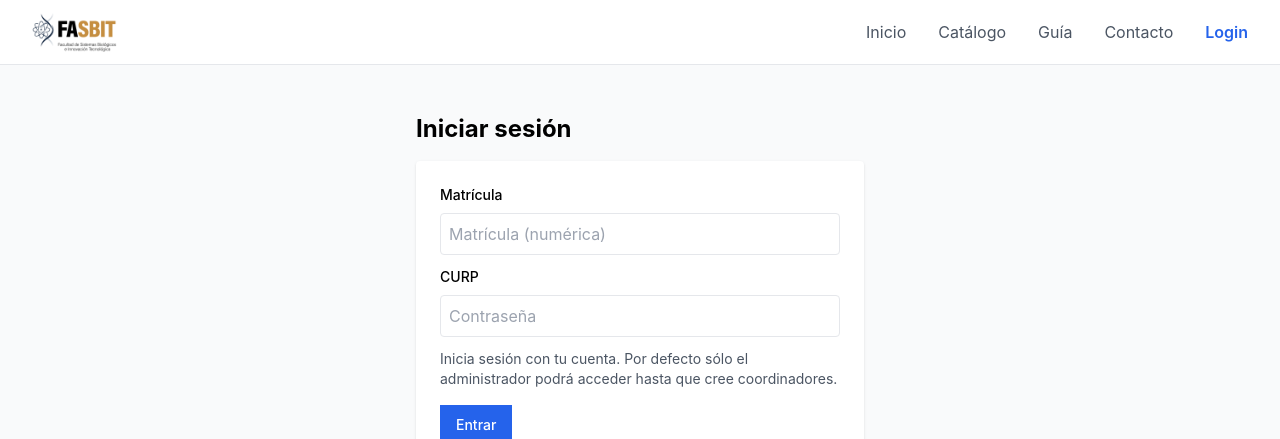
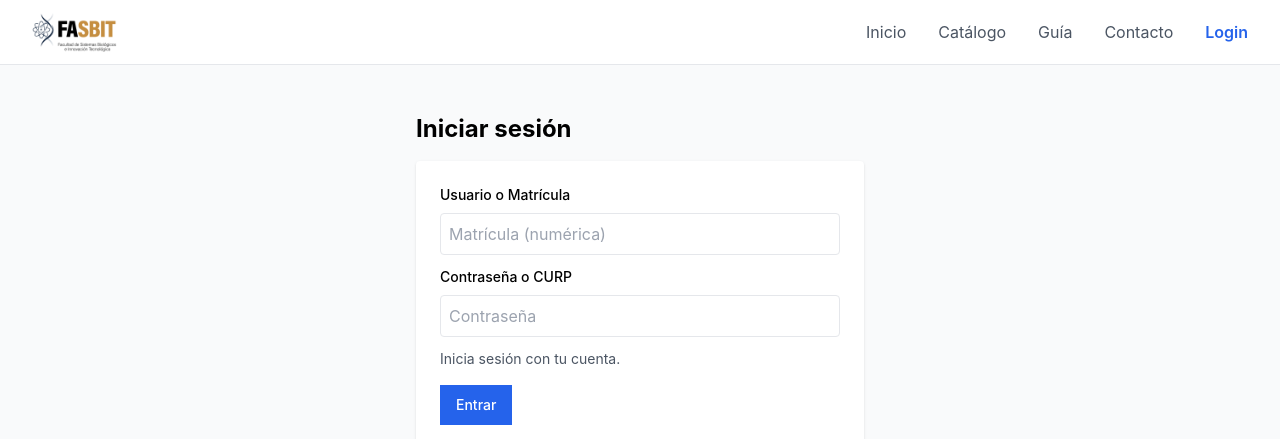
Before and after one commit to DannaBot/REPOSITORIOFASBIT, a React (Vite) app: page /login in a window 1280 px wide. Shown: the top 439 px of the page. Built offline with nearby package versions, Linux system fonts and the light colour scheme; no server answers.

Commit message:
Corregí el login

```diff
--- a/src/pages/Login.jsx
+++ b/src/pages/Login.jsx
@@ -33,7 +33,7 @@ const Login = () => {
     <div className="max-w-md mx-auto py-12">
       <h1 className="text-2xl font-bold mb-4">Iniciar sesión</h1>
       <form onSubmit={handleSubmit} className="bg-white p-6 rounded shadow">
-        <label className="block mb-2 text-sm font-medium">Matrícula</label>
+        <label className="block mb-2 text-sm font-medium">Usuario o Matrícula</label>
         <input
           type="text"
           value={email}
@@ -42,7 +42,7 @@ const Login = () => {
           placeholder="Matrícula (numérica)"
         />
 
-        <label className="block mb-2 text-sm font-medium">CURP</label>
+        <label className="block mb-2 text-sm font-medium">Contraseña o CURP</label>
         <input
           type="password"
           value={password}
@@ -51,7 +51,7 @@ const Login = () => {
           placeholder="Contraseña"
         />
 
-        <p className="text-sm text-gray-600 mb-4">Inicia sesión con tu cuenta. Por defecto sólo el administrador podrá acceder hasta que cree coordinadores.</p>
+        <p className="text-sm text-gray-600 mb-4">Inicia sesión con tu cuenta.</p>
 
         <div className="flex gap-2">
           <Button type="submit">Entrar</Button>
```
